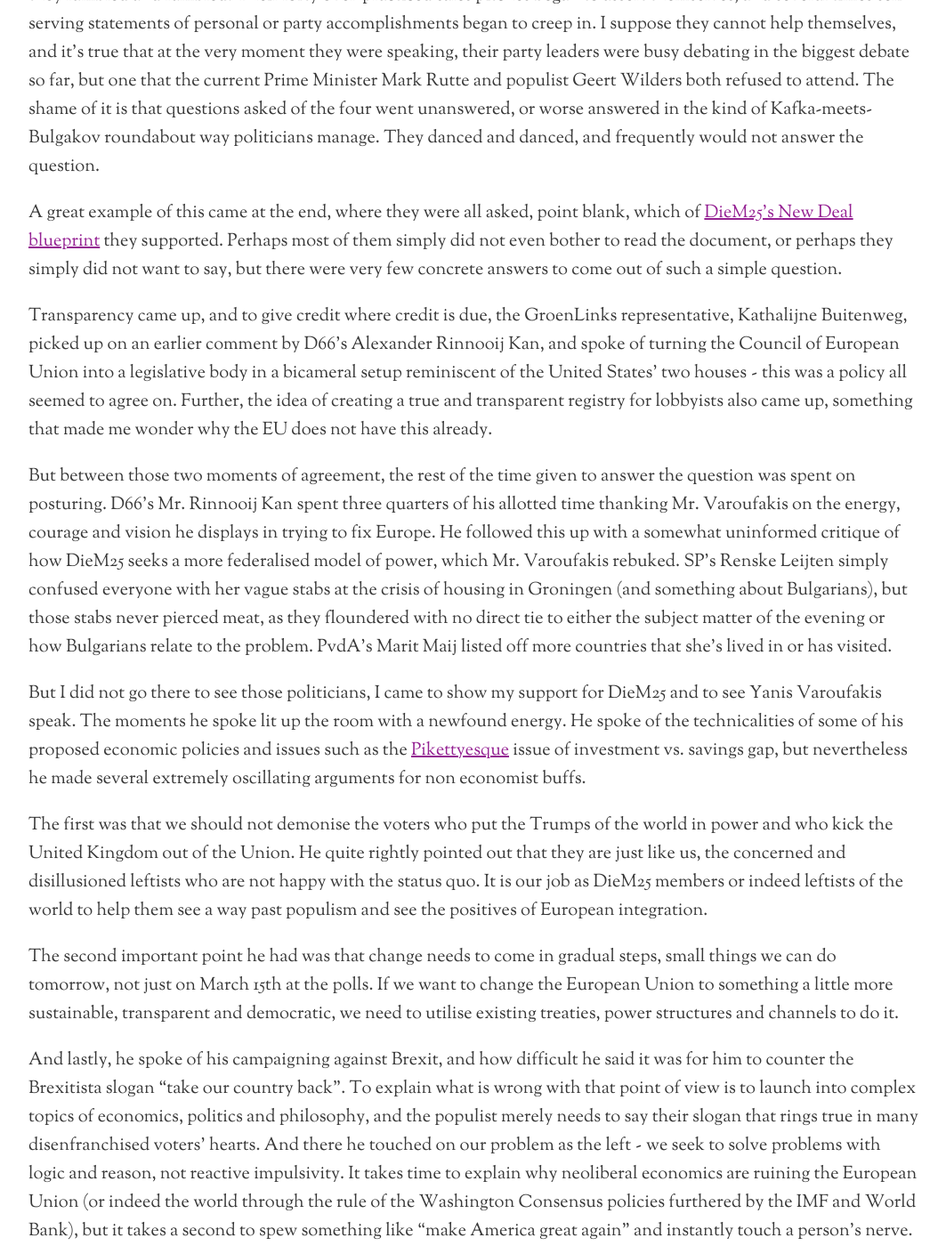
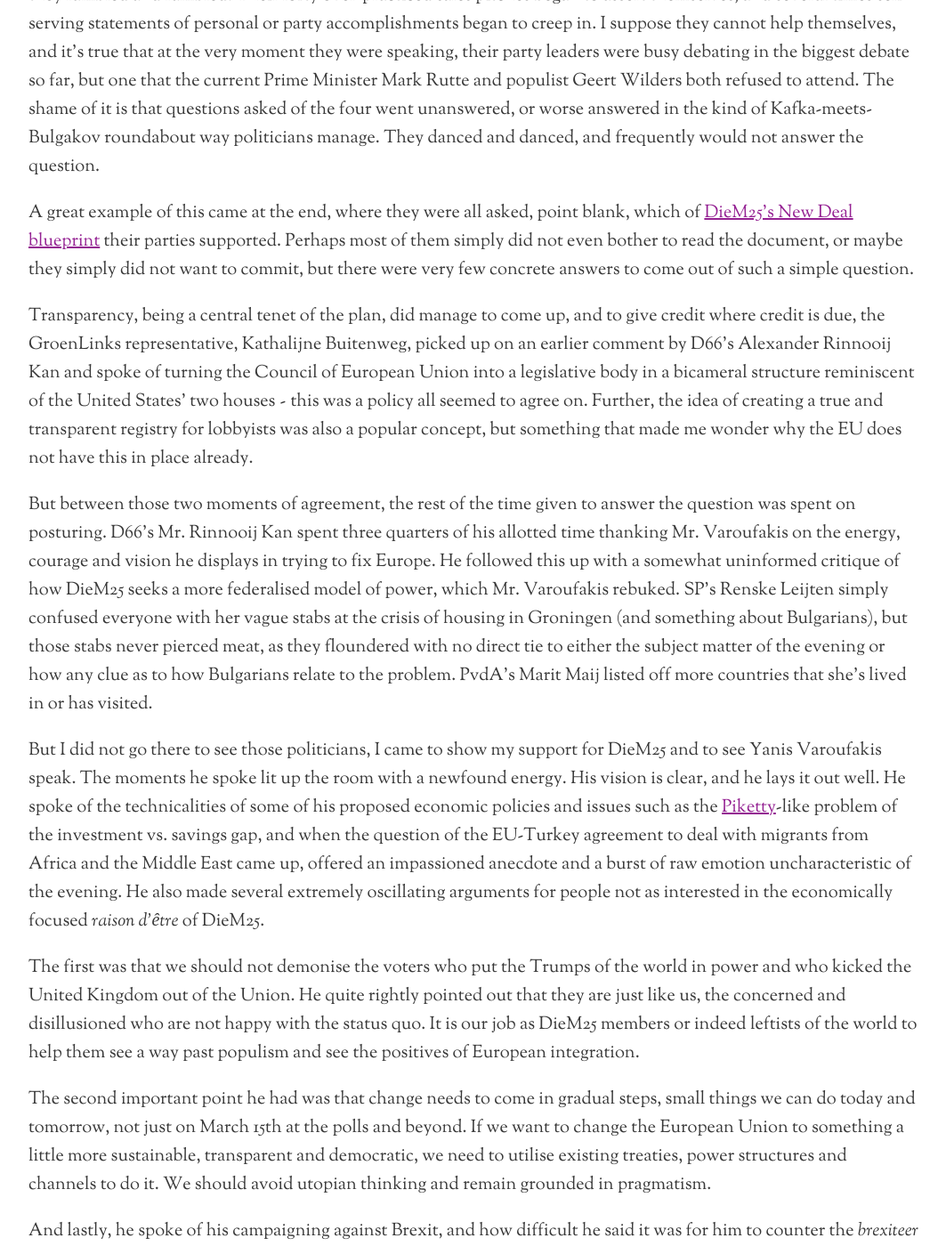
Before and after one commit to mtimofiiv/blog.fiiv.io, a Jekyll site: the page built from _posts/2017-02-27-yanis-varoufakis-was-in-amsterdam.markdown, in a window 1280 px wide and 1400 px high, scrolled down 1728 px. Shown: the whole window at 89% size, without its empty margins (108-1171 px from the left). Built offline with Jekyll 4.4.1, drawn with Linux system fonts in a browser that asks for light colours; nearby versions of some CDN libraries; comment, search, counter and statistics services are not loaded; some of the changed text lies outside the part shown.

Commit message:
grammar + a couple corrections

```diff
--- a/_posts/2017-02-27-yanis-varoufakis-was-in-amsterdam.markdown
+++ b/_posts/2017-02-27-yanis-varoufakis-was-in-amsterdam.markdown
@@ -15,19 +15,19 @@
 
 But as the politicians took the stage, this cohesion began to drift apart. It felt like they were all in campaign mode as they rambled and rambled. Their lofty over-practiced sales pitches began to assert themselves, and several times self-serving statements of personal or party accomplishments began to creep in. I suppose they cannot help themselves, and it's true that at the very moment they were speaking, their party leaders were busy debating in the biggest debate so far, but one that the current Prime Minister Mark Rutte and populist Geert Wilders both refused to attend. The shame of it is that questions asked of the four went unanswered, or worse answered in the kind of Kafka-meets-Bulgakov roundabout way politicians manage. They danced and danced, and frequently would not answer the question.
 
-A great example of this came at the end, where they were all asked, point blank, which of [DieM25's New Deal blueprint](https://diem25.org/wp-content/uploads/2017/02/170212_DiEM25_END_Summary_EN.pdf) they supported. Perhaps most of them simply did not even bother to read the document, or perhaps they simply did not want to say, but there were very few concrete answers to come out of such a simple question.
+A great example of this came at the end, where they were all asked, point blank, which of [DieM25's New Deal blueprint](https://diem25.org/wp-content/uploads/2017/02/170212_DiEM25_END_Summary_EN.pdf) their parties supported. Perhaps most of them simply did not even bother to read the document, or maybe they simply did not want to commit, but there were very few concrete answers to come out of such a simple question.
 
-Transparency came up, and to give credit where credit is due, the GroenLinks representative, Kathalijne Buitenweg, picked up on an earlier comment by D66's Alexander Rinnooij Kan, and spoke of turning the Council of European Union into a legislative body in a bicameral setup reminiscent of the United States' two houses  -  this was a policy all seemed to agree on. Further, the idea of creating a true and transparent registry for lobbyists also came up, something that made me wonder why the EU does not have this already.
+Transparency, being a central tenet of the plan, did manage to come up, and to give credit where credit is due, the GroenLinks representative, Kathalijne Buitenweg, picked up on an earlier comment by D66's Alexander Rinnooij Kan and spoke of turning the Council of European Union into a legislative body in a bicameral structure reminiscent of the United States' two houses  -  this was a policy all seemed to agree on. Further, the idea of creating a true and transparent registry for lobbyists was also a popular concept, but something that made me wonder why the EU does not have this in place already.
 
-But between those two moments of agreement, the rest of the time given to answer the question was spent on posturing. D66's Mr. Rinnooij Kan spent three quarters of his allotted time thanking Mr. Varoufakis on the energy, courage and vision he displays in trying to fix Europe. He followed this up with a somewhat uninformed critique of how DieM25 seeks a more federalised model of power, which Mr. Varoufakis rebuked. SP's Renske Leijten simply confused everyone with her vague stabs at the crisis of housing in Groningen (and something about Bulgarians), but those stabs never pierced meat, as they floundered with no direct tie to either the subject matter of the evening or how Bulgarians relate to the problem. PvdA's Marit Maij listed off more countries that she's lived in or has visited.
+But between those two moments of agreement, the rest of the time given to answer the question was spent on posturing. D66's Mr. Rinnooij Kan spent three quarters of his allotted time thanking Mr. Varoufakis on the energy, courage and vision he displays in trying to fix Europe. He followed this up with a somewhat uninformed critique of how DieM25 seeks a more federalised model of power, which Mr. Varoufakis rebuked. SP's Renske Leijten simply confused everyone with her vague stabs at the crisis of housing in Groningen (and something about Bulgarians), but those stabs never pierced meat, as they floundered with no direct tie to either the subject matter of the evening or how any clue as to how Bulgarians relate to the problem. PvdA's Marit Maij listed off more countries that she's lived in or has visited.
 
-But I did not go there to see those politicians, I came to show my support for DieM25 and to see Yanis Varoufakis speak. The moments he spoke lit up the room with a newfound energy. He spoke of the technicalities of some of his proposed economic policies and issues such as the [Pikettyesque](https://en.wikipedia.org/wiki/Capital_in_the_Twenty-First_Century) issue of investment vs. savings gap, but nevertheless he made several extremely oscillating arguments for non economist buffs.
+But I did not go there to see those politicians, I came to show my support for DieM25 and to see Yanis Varoufakis speak. The moments he spoke lit up the room with a newfound energy. His vision is clear, and he lays it out well. He spoke of the technicalities of some of his proposed economic policies and issues such as the [Piketty](https://en.wikipedia.org/wiki/Capital_in_the_Twenty-First_Century)-like problem of the investment vs. savings gap, and when the question of the EU-Turkey agreement to deal with migrants from Africa and the Middle East came up, offered an impassioned anecdote and a burst of raw emotion uncharacteristic of the evening. He also made several extremely oscillating arguments for people not as interested in the economically focused _raison d'être_ of DieM25.
 
-The first was that we should not demonise the voters who put the Trumps of the world in power and who kick the United Kingdom out of the Union. He quite rightly pointed out that they are just like us, the concerned and disillusioned leftists who are not happy with the status quo. It is our job as DieM25 members or indeed leftists of the world to help them see a way past populism and see the positives of European integration.
+The first was that we should not demonise the voters who put the Trumps of the world in power and who kicked the United Kingdom out of the Union. He quite rightly pointed out that they are just like us, the concerned and disillusioned who are not happy with the status quo. It is our job as DieM25 members or indeed leftists of the world to help them see a way past populism and see the positives of European integration.
 
-The second important point he had was that change needs to come in gradual steps, small things we can do tomorrow, not just on March 15th at the polls. If we want to change the European Union to something a little more sustainable, transparent and democratic, we need to utilise existing treaties, power structures and channels to do it.
+The second important point he had was that change needs to come in gradual steps, small things we can do today and tomorrow, not just on March 15th at the polls and beyond. If we want to change the European Union to something a little more sustainable, transparent and democratic, we need to utilise existing treaties, power structures and channels to do it. We should avoid utopian thinking and remain grounded in pragmatism.
 
-And lastly, he spoke of his campaigning against Brexit, and how difficult he said it was for him to counter the Brexitista slogan "take our country back". To explain what is wrong with that point of view is to launch into complex topics of economics, politics and philosophy, and the populist merely needs to say their slogan that rings true in many disenfranchised voters' hearts. And there he touched on our problem as the left  -  we seek to solve problems with logic and reason, not reactive impulsivity. It takes time to explain why neoliberal economics are ruining the European Union (or indeed the world through the rule of the Washington Consensus policies furthered by the IMF and World Bank), but it takes a second to spew something like "make America great again" and instantly touch a person's nerve. And this is where we fail, and that statement was one of the most important moments of the night for me, that admission of failure to communicate at a visceral level.
+And lastly, he spoke of his campaigning against Brexit, and how difficult he said it was for him to counter the _brexiteer_ slogan "take our country back". To explain what is wrong with that point of view is to launch into complex topics of economics, politics and philosophy, and the populist merely needs to say that sharp, practiced catchphrase which rings true in many disenfranchised voters' hearts. And there he touched on our problem as the left  -  we seek to solve problems with logic and reason, not reactive impulsivity. It takes time to explain why neoliberal economics are ruining the European Union (or indeed the world through the rule of the Washington Consensus policies furthered by the IMF and World Bank), but it takes a second to spew something like "make America great again" and instantly touch a person's nerve. And this is where we fail, and that statement was one of the most important moments of the night for me, that admission of failure to communicate at a visceral level.
 
 Overall, I was inspired by the overall vision of the organisation, of the evening and of Mr. Varoufakis but I found the _[useful idiot](https://en.wikipedia.org/wiki/Useful_idiot)_ politicians (I use that term, which has an obvious negative connotation, but what I mean is they can be useful to the movement to further our goals without them realising it) not to my tastes.
 
```
